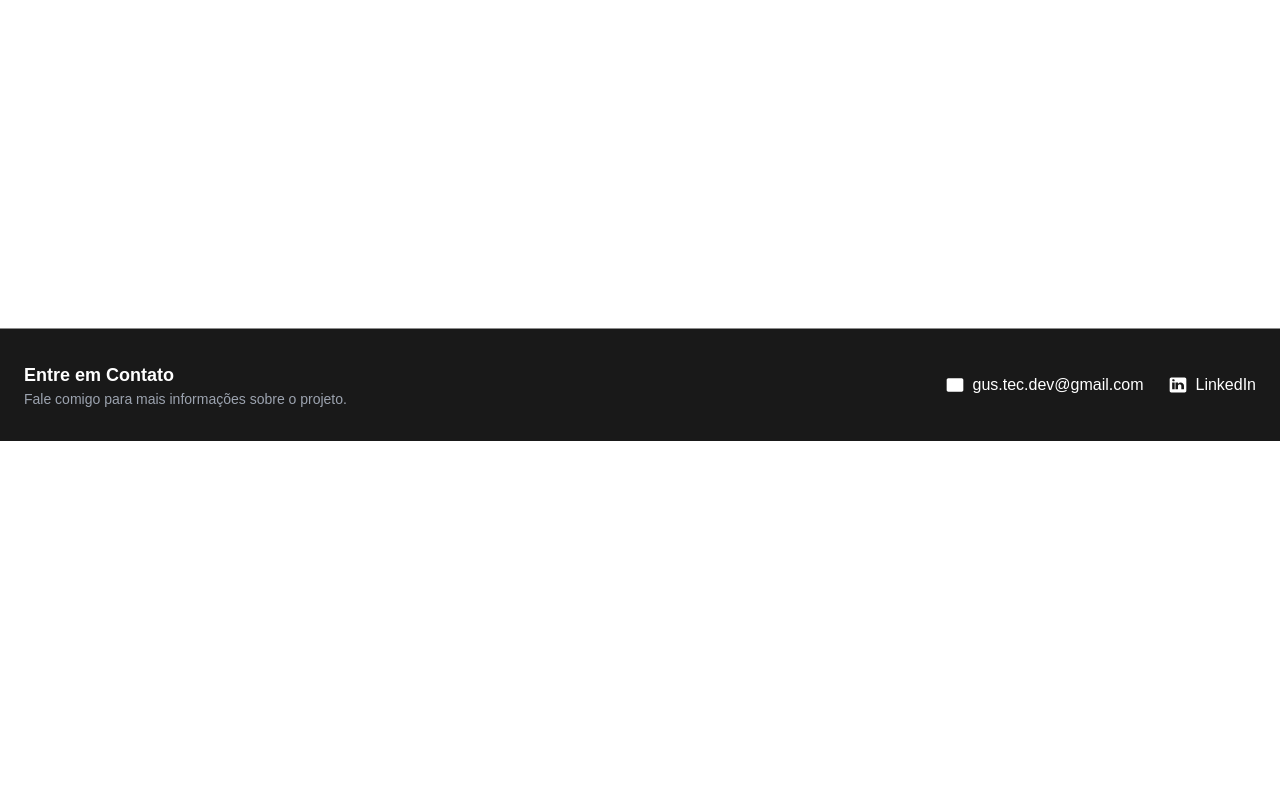
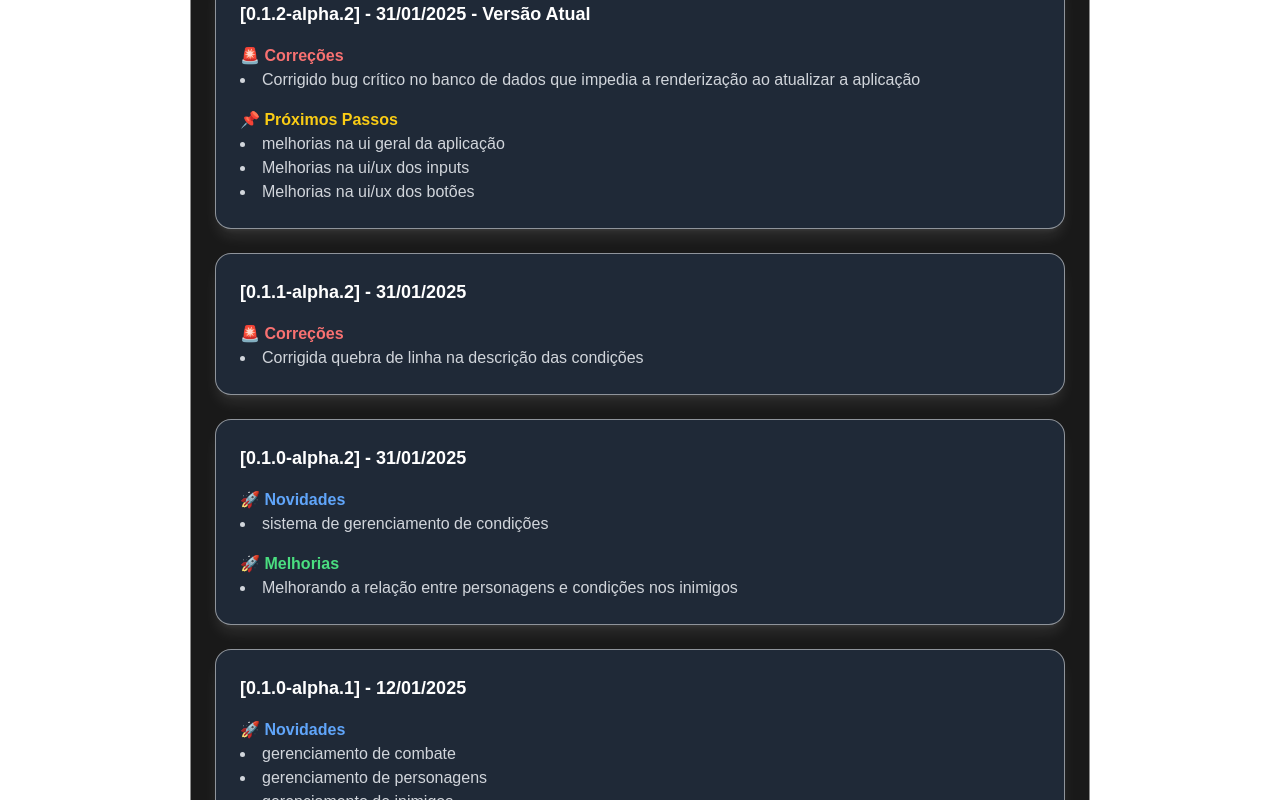
Before and after one commit to Gustavo-Vinicius-Santana/rpg-ca-landing-page, a Next.js app: page /pages/devlog in a window 1280 px wide. Shown: the part 520-1320 px from the top of the page. Before the commit the page ends 961 px from the top, so only its background shows below. Built offline with nearby package versions, Linux system fonts and the light colour scheme.

Commit message:
[feature - ui - complet] (criando pagina de devlog) Criando e implementando pagina de devlog

```diff
--- a/src/app/pages/devlog/page.tsx
+++ b/src/app/pages/devlog/page.tsx
@@ -1,7 +1,203 @@
-export default function Devlog() {
-    return (
-      <div className="flex items-center justify-center h-screen">
-        <h1>Devlog</h1>
+export default function DevLog() {
+  const devLogs = [
+    {
+      version: "0.1.2-alpha.2",
+      date: "31/01/2025",
+
+      isFutureVersion: false,
+
+      haveFeatures: false,
+      features: [],
+
+      haveFixBugs: true,
+      fixBugs: [
+        "Corrigido bug crítico no banco de dados que impedia a renderização ao atualizar a aplicação",
+      ],
+
+      haveImprovements: false,
+      improvements: [
+
+      ],
+
+      isActualVersion: true,
+      nextSteps: [
+        "melhorias na ui geral da aplicação",
+        "Melhorias na ui/ux dos inputs",
+        "Melhorias na ui/ux dos botões",
+      ],
+
+      haveRemotion: false,
+      remotion: [],
+    },
+    {
+      version: "0.1.1-alpha.2",
+      date: "31/01/2025",
+
+      isFutureVersion: false,
+
+      haveFeatures: false,
+      features: [],
+
+      haveFixBugs: true,
+      fixBugs: [
+        "Corrigida quebra de linha na descrição das condições",
+      ],
+
+      haveImprovements: false,
+      improvements: [],
+
+      isActualVersion: false,
+      nextSteps: [],
+
+      haveRemotion: false,
+      remotion: [],
+    },
+    {
+      version: "0.1.0-alpha.2",
+      date: "31/01/2025",
+
+      isFutureVersion: false,
+
+      haveFeatures: true,
+      features: [
+        "sistema de gerenciamento de condições",
+      ],
+
+      haveFixBugs: false,
+      fixBugs: [],
+
+      haveImprovements: true,
+      improvements: [
+        "Melhorando a relação entre personagens e condições nos inimigos"
+
+      ],
+
+      isActualVersion: false,
+      nextSteps: [],
+
+      haveRemotion: false,
+      remotion: [],
+    },
+    {
+      version: "0.1.0-alpha.1",
+      date: "12/01/2025",
+
+      isFutureVersion: false,
+
+      haveFeatures: true,
+      features: [
+        "gerenciamento de combate",
+        "gerenciamento de personagens",
+        "gerenciamento de inimigos",
+      ],
+
+      haveFixBugs: false,
+      fixBugs: [],
+
+      haveImprovements: false,
+      improvements: [],
+
+      isActualVersion: false,
+      nextSteps: [],
+
+      haveRemotion: false,
+      remotion: [],
+    }
+  ];
+
+  return (
+    <div className="mt-28 px-4 flex flex-col items-center">
+
+    <div className="flex flex-wrap justify-center gap-6 mt-6 mb-12 px-4">
+      <div className="bg-black/90 w-full sm:w-5/6 md:w-1/2 lg:w-1/3 border border-white/50 rounded-2xl p-6 shadow-lg shadow-white/10">
+        <h2 className="text-white text-center font-semibold text-lg mb-2">SOBRE O DEVLOG</h2>
+
+        <p className="text-white text-center text-base leading-relaxed p-4">
+          O DevLog é um espaço dedicado para acompanhar o desenvolvimento do projeto,
+          registrando novas funcionalidades, melhorias e correções em cada versão.
+        </p>
       </div>
-    );
-  }
+
+      <div className="bg-black/90 w-full sm:w-5/6 md:w-1/2 lg:w-1/3 border border-white/50 rounded-2xl p-6 shadow-lg shadow-white/10">
+        <h2 className="text-white text-center font-semibold text-lg mb-2">ATUALIZAÇÕES</h2>
+
+        <p className="text-white text-center text-base leading-relaxed p-4">
+          As atualizações ocorrem à medida que a aplicação é desenvolvida. As funcionalidades previstas para a próxima versão
+          são sempre colocadas na seção de próximos passos.
+        </p>
+      </div>
+    </div>
+
+      <div className="bg-black/90 w-full md:max-w-[900px] border border-white/50 rounded-2xl p-6 shadow-lg shadow-white/10">
+        {/* Título */}
+        <h1 className="text-white font-semibold text-2xl mb-4 text-center">Dev Log</h1>
+
+        <div className="flex flex-col items-center mt-8">
+          {/* Histórico de Versões */}
+          {devLogs.map((log, index) => (
+            <div key={index} className="bg-gray-800 w-full max-w-[900px] border border-white/50 rounded-2xl p-6 shadow-lg shadow-white/10 mb-6">
+              <h2 className="text-white text-lg font-semibold">[{log.version}] - {log.date} {log.isActualVersion && "- Versão Atual"}</h2>
+
+                {log.haveFeatures && (
+                  <>
+                    <h3 className="text-blue-400 text-md font-semibold mt-4">🚀 Novidades</h3>
+                    <ul className="text-gray-300 list-disc list-inside">
+                      {log.features.map((feature, index) => (
+                        <li key={index}>{feature}</li>
+                      ))}
+                    </ul>
+                  </>
+                )}
+
+                {log.haveFixBugs && (
+                  <>
+                    <h3 className="text-red-400 text-md font-semibold mt-4">🚨 Correções</h3>
+                    <ul className="text-gray-300 list-disc list-inside">
+                      {log.fixBugs.map((bug, index) => (
+                        <li key={index}>{bug}</li>
+                      ))}
+                    </ul>
+                  </>
+                )}
+
+                {log.haveImprovements && (
+                  <>
+                    <h3 className="text-green-400 text-md font-semibold mt-4">🚀 Melhorias</h3>
+                    <ul className="text-gray-300 list-disc list-inside">
+                      {log.improvements.map((improvement, index) => (
+                        <li key={index}>{improvement}</li>
+                      ))}
+                    </ul>
+                  </>
+                )}
+
+                {log.isActualVersion && (
+                  <>
+                    <h3 className="text-yellow-400 text-md font-semibold mt-4">📌 Próximos Passos</h3>
+                    <ul className="text-gray-300 list-disc list-inside">
+                      {log.nextSteps.map((step, index) => (
+                        <li key={index}>{step}</li>
+                      ))}
+                    </ul>
+                  </>
+                )}
+
+                {log.haveRemotion && (
+                  <>
+                    <h3 className="text-yellow-400 text-md font-semibold mt-4">❌ Remoções</h3>
+                    <ul className="text-gray-300 list-disc list-inside">
+                      {log.remotion.map((remotion, index) => (
+                        <li key={index}>{remotion}</li>
+                      ))}
+                    </ul>
+                  </>
+                )}
+            </div>
+          ))}
+        </div>
+
+      </div>
+
+    </div>
+  );
+}
```
